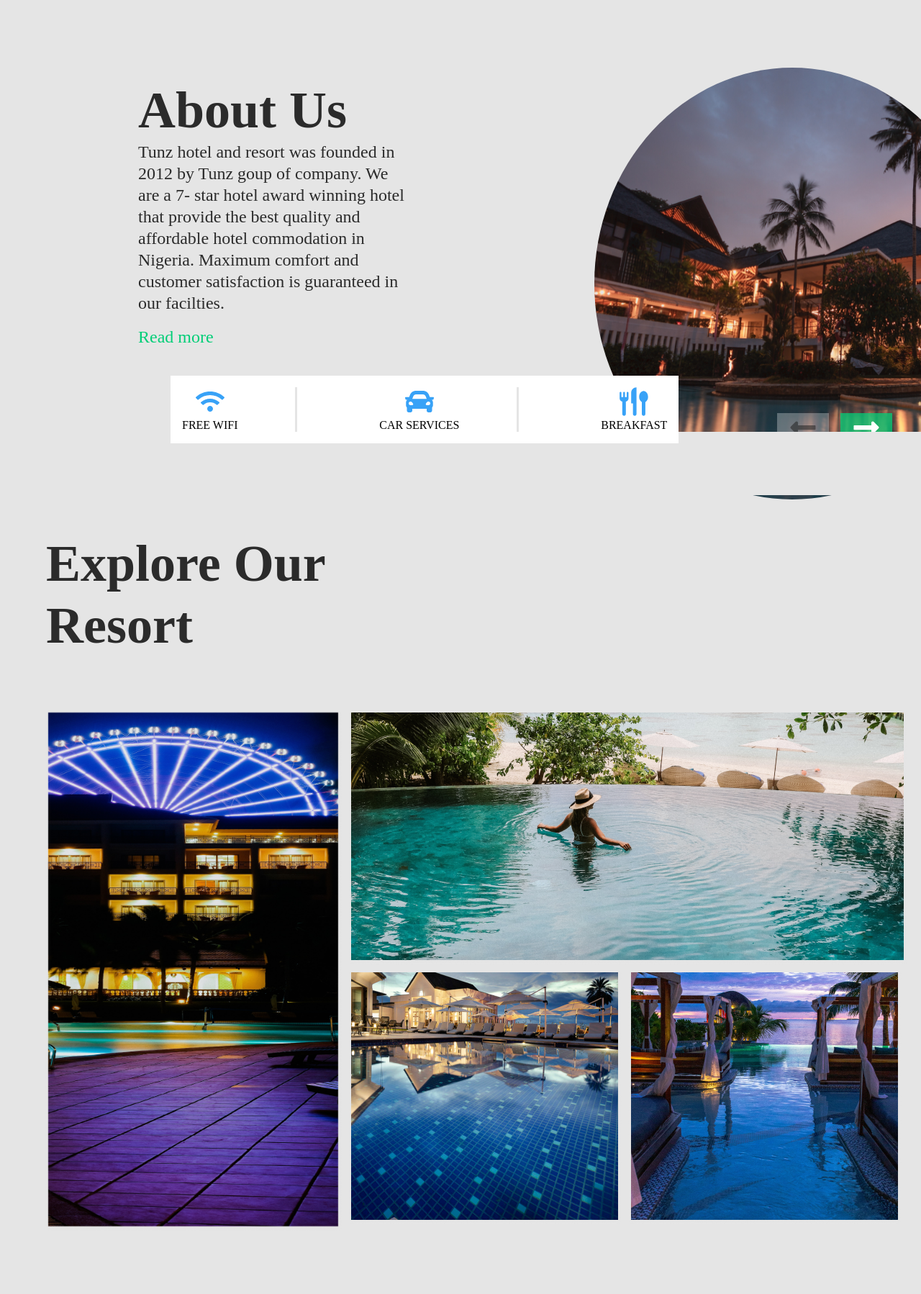
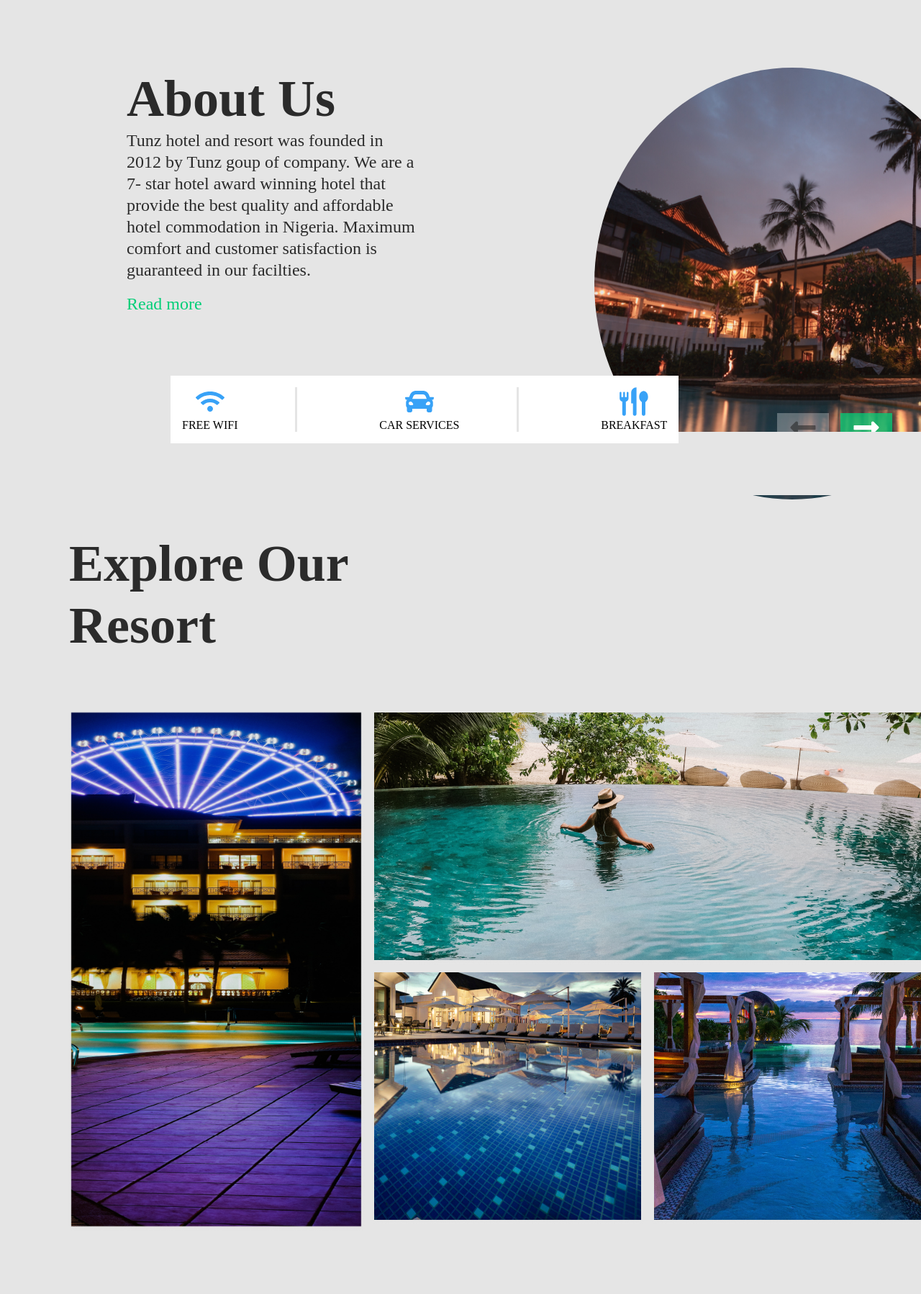
Before and after one commit to hngi/team-neon-omega, a plain HTML site: page index.html in a window 1280 px wide. Shown: the part 802-2600 px from the top of the page at 72% size. Drawn offline with Linux system fonts and the light colour scheme.

Commit message:
modify padding

```diff
--- a/css/landing-page.css
+++ b/css/landing-page.css
@@ -105,7 +105,7 @@ button {
 
 .about-text {
 	grid-column: 1/3;
-	padding: 5em;
+	padding: 4em;
 	width: 80%;
 	margin-left: 5em;
 }
@@ -207,7 +207,7 @@ svg {
 .explore-wrapper {
 	position: relative;
 	top: 0;
-	padding-left: 4em;
+	padding-left: 6em;
 }
 
 .explore-wrapper::before {
```
